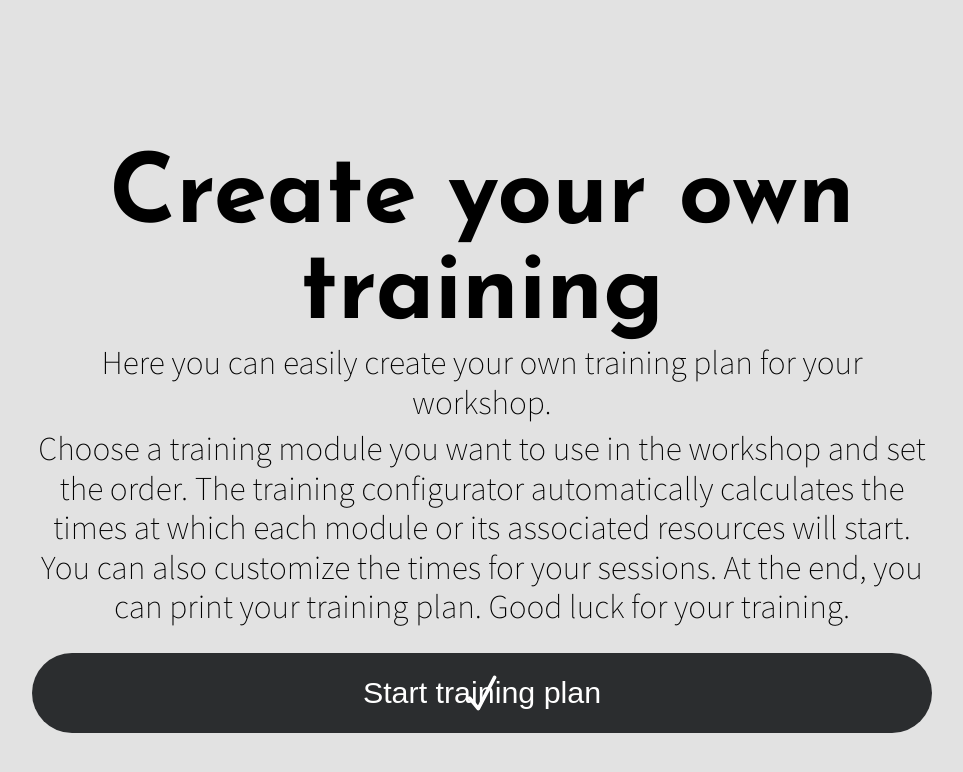
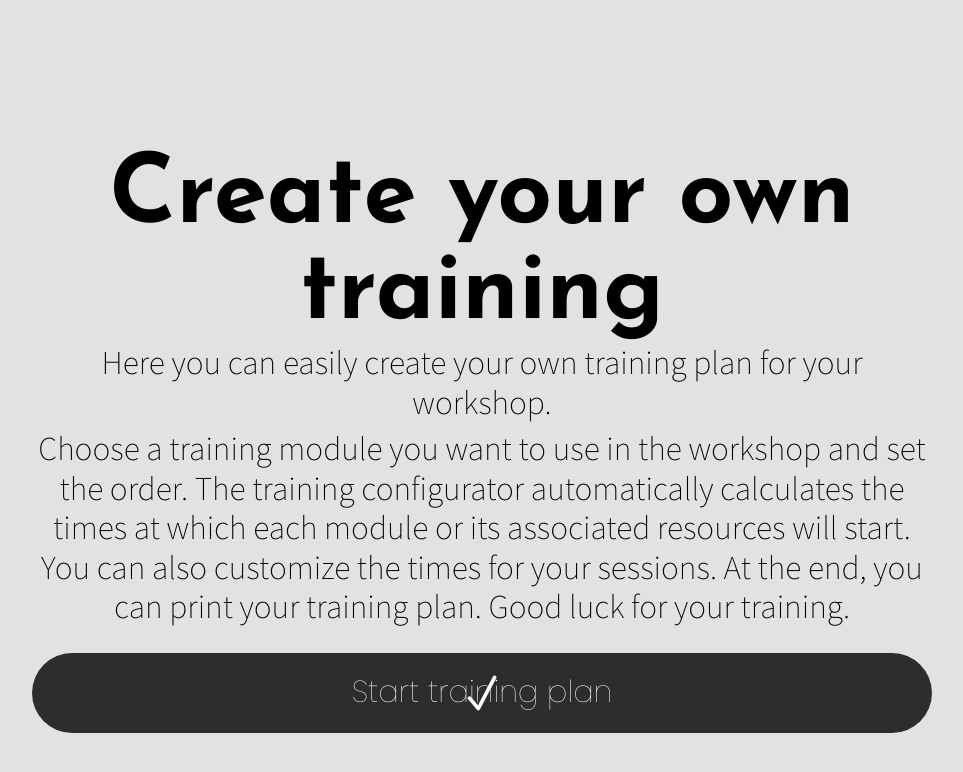
Before and after one commit to ASKtraining/Training, a Jekyll site: the page built from index.html, in a window 1280 px wide. Shown: the top 772 px of the page, without its empty margins (158-1121 px from the left). Built offline with Jekyll 4.4.1, drawn with Linux system fonts in a browser that asks for light colours.

Commit message:
updated font poppins

```diff
--- a/_sass/font-poppins.scss
+++ b/_sass/font-poppins.scss
@@ -1,143 +1,144 @@
 /* poppins-100 - devanagari_latin_latin-ext */
-@font-face
-  font-display: swap /* Check https://developer.mozilla.org/en-US/docs/Web/CSS/@font-face/font-display for other options. */
-  font-family: 'Poppins'
-  font-style: normal
-  font-weight: 100
-  src: url('../fonts/poppins-v20-devanagari_latin_latin-ext-100.woff2') format('woff2') /* Chrome 36+, Opera 23+, Firefox 39+, Safari 12+, iOS 10+ */
-
+@font-face {
+  font-display: swap; /* Check https://developer.mozilla.org/en-US/docs/Web/CSS/@font-face/font-display for other options. */
+  font-family: 'Poppins';
+  font-style: normal;
+  font-weight: 100;
+  src: url('../fonts/poppins-v20-devanagari_latin_latin-ext-100.woff2') format('woff2'); /* Chrome 36+, Opera 23+, Firefox 39+, Safari 12+, iOS 10+ */
+}
 /* poppins-100italic - devanagari_latin_latin-ext */
-@font-face
-  font-display: swap /* Check https://developer.mozilla.org/en-US/docs/Web/CSS/@font-face/font-display for other options. */
-  font-family: 'Poppins'
-  font-style: italic
-  font-weight: 100
-  src: url('../fonts/poppins-v20-devanagari_latin_latin-ext-100italic.woff2') format('woff2') /* Chrome 36+, Opera 23+, Firefox 39+, Safari 12+, iOS 10+ */
-
+@font-face {
+  font-display: swap; /* Check https://developer.mozilla.org/en-US/docs/Web/CSS/@font-face/font-display for other options. */
+  font-family: 'Poppins';
+  font-style: italic;
+  font-weight: 100;
+  src: url('../fonts/poppins-v20-devanagari_latin_latin-ext-100italic.woff2') format('woff2'); /* Chrome 36+, Opera 23+, Firefox 39+, Safari 12+, iOS 10+ */
+}
 /* poppins-200 - devanagari_latin_latin-ext */
-@font-face
-  font-display: swap /* Check https://developer.mozilla.org/en-US/docs/Web/CSS/@font-face/font-display for other options. */
-  font-family: 'Poppins'
-  font-style: normal
-  font-weight: 200
-  src: url('../fonts/poppins-v20-devanagari_latin_latin-ext-200.woff2') format('woff2') /* Chrome 36+, Opera 23+, Firefox 39+, Safari 12+, iOS 10+ */
-
+@font-face {
+  font-display: swap; /* Check https://developer.mozilla.org/en-US/docs/Web/CSS/@font-face/font-display for other options. */
+  font-family: 'Poppins';
+  font-style: normal;
+  font-weight: 200;
+  src: url('../fonts/poppins-v20-devanagari_latin_latin-ext-200.woff2') format('woff2'); /* Chrome 36+, Opera 23+, Firefox 39+, Safari 12+, iOS 10+ */
+}
 /* poppins-200italic - devanagari_latin_latin-ext */
-@font-face
-  font-display: swap /* Check https://developer.mozilla.org/en-US/docs/Web/CSS/@font-face/font-display for other options. */
-  font-family: 'Poppins'
-  font-style: italic
-  font-weight: 200
-  src: url('../fonts/poppins-v20-devanagari_latin_latin-ext-200italic.woff2') format('woff2') /* Chrome 36+, Opera 23+, Firefox 39+, Safari 12+, iOS 10+ */
-
+@font-face {
+  font-display: swap; /* Check https://developer.mozilla.org/en-US/docs/Web/CSS/@font-face/font-display for other options. */
+  font-family: 'Poppins';
+  font-style: italic;
+  font-weight: 200;
+  src: url('../fonts/poppins-v20-devanagari_latin_latin-ext-200italic.woff2') format('woff2'); /* Chrome 36+, Opera 23+, Firefox 39+, Safari 12+, iOS 10+ */
+}
 /* poppins-300 - devanagari_latin_latin-ext */
-@font-face
-  font-display: swap /* Check https://developer.mozilla.org/en-US/docs/Web/CSS/@font-face/font-display for other options. */
-  font-family: 'Poppins'
-  font-style: normal
-  font-weight: 300
-  src: url('../fonts/poppins-v20-devanagari_latin_latin-ext-300.woff2') format('woff2') /* Chrome 36+, Opera 23+, Firefox 39+, Safari 12+, iOS 10+ */
-
+@font-face {
+  font-display: swap; /* Check https://developer.mozilla.org/en-US/docs/Web/CSS/@font-face/font-display for other options. */
+  font-family: 'Poppins';
+  font-style: normal;
+  font-weight: 300;
+  src: url('../fonts/poppins-v20-devanagari_latin_latin-ext-300.woff2') format('woff2'); /* Chrome 36+, Opera 23+, Firefox 39+, Safari 12+, iOS 10+ */
+}
 /* poppins-300italic - devanagari_latin_latin-ext */
-@font-face
-  font-display: swap /* Check https://developer.mozilla.org/en-US/docs/Web/CSS/@font-face/font-display for other options. */
-  font-family: 'Poppins'
-  font-style: italic
-  font-weight: 300
-  src: url('../fonts/poppins-v20-devanagari_latin_latin-ext-300italic.woff2') format('woff2') /* Chrome 36+, Opera 23+, Firefox 39+, Safari 12+, iOS 10+ */
-
+@font-face {
+  font-display: swap; /* Check https://developer.mozilla.org/en-US/docs/Web/CSS/@font-face/font-display for other options. */
+  font-family: 'Poppins';
+  font-style: italic;
+  font-weight: 300;
+  src: url('../fonts/poppins-v20-devanagari_latin_latin-ext-300italic.woff2') format('woff2'); /* Chrome 36+, Opera 23+, Firefox 39+, Safari 12+, iOS 10+ */
+}
 /* poppins-regular - devanagari_latin_latin-ext */
-@font-face
-  font-display: swap /* Check https://developer.mozilla.org/en-US/docs/Web/CSS/@font-face/font-display for other options. */
-  font-family: 'Poppins'
-  font-style: normal
-  font-weight: 400
-  src: url('../fonts/poppins-v20-devanagari_latin_latin-ext-regular.woff2') format('woff2') /* Chrome 36+, Opera 23+, Firefox 39+, Safari 12+, iOS 10+ */
-
+@font-face {
+  font-display: swap; /* Check https://developer.mozilla.org/en-US/docs/Web/CSS/@font-face/font-display for other options. */
+  font-family: 'Poppins';
+  font-style: normal;
+  font-weight: 400;
+  src: url('../fonts/poppins-v20-devanagari_latin_latin-ext-regular.woff2') format('woff2'); /* Chrome 36+, Opera 23+, Firefox 39+, Safari 12+, iOS 10+ */
+}
 /* poppins-italic - devanagari_latin_latin-ext */
-@font-face
-  font-display: swap /* Check https://developer.mozilla.org/en-US/docs/Web/CSS/@font-face/font-display for other options. */
-  font-family: 'Poppins'
-  font-style: italic
-  font-weight: 400
-  src: url('../fonts/poppins-v20-devanagari_latin_latin-ext-italic.woff2') format('woff2') /* Chrome 36+, Opera 23+, Firefox 39+, Safari 12+, iOS 10+ */
-
+@font-face {
+  font-display: swap; /* Check https://developer.mozilla.org/en-US/docs/Web/CSS/@font-face/font-display for other options. */
+  font-family: 'Poppins';
+  font-style: italic;
+  font-weight: 400;
+  src: url('../fonts/poppins-v20-devanagari_latin_latin-ext-italic.woff2') format('woff2'); /* Chrome 36+, Opera 23+, Firefox 39+, Safari 12+, iOS 10+ */
+}
 /* poppins-500 - devanagari_latin_latin-ext */
-@font-face
-  font-display: swap /* Check https://developer.mozilla.org/en-US/docs/Web/CSS/@font-face/font-display for other options. */
-  font-family: 'Poppins'
-  font-style: normal
-  font-weight: 500
-  src: url('../fonts/poppins-v20-devanagari_latin_latin-ext-500.woff2') format('woff2') /* Chrome 36+, Opera 23+, Firefox 39+, Safari 12+, iOS 10+ */
-
+@font-face {
+  font-display: swap; /* Check https://developer.mozilla.org/en-US/docs/Web/CSS/@font-face/font-display for other options. */
+  font-family: 'Poppins';
+  font-style: normal;
+  font-weight: 500;
+  src: url('../fonts/poppins-v20-devanagari_latin_latin-ext-500.woff2') format('woff2'); /* Chrome 36+, Opera 23+, Firefox 39+, Safari 12+, iOS 10+ */
+}
 /* poppins-500italic - devanagari_latin_latin-ext */
-@font-face
-  font-display: swap /* Check https://developer.mozilla.org/en-US/docs/Web/CSS/@font-face/font-display for other options. */
-  font-family: 'Poppins'
-  font-style: italic
-  font-weight: 500
-  src: url('../fonts/poppins-v20-devanagari_latin_latin-ext-500italic.woff2') format('woff2') /* Chrome 36+, Opera 23+, Firefox 39+, Safari 12+, iOS 10+ */
-
+@font-face {
+  font-display: swap; /* Check https://developer.mozilla.org/en-US/docs/Web/CSS/@font-face/font-display for other options. */
+  font-family: 'Poppins';
+  font-style: italic;
+  font-weight: 500;
+  src: url('../fonts/poppins-v20-devanagari_latin_latin-ext-500italic.woff2') format('woff2'); /* Chrome 36+, Opera 23+, Firefox 39+, Safari 12+, iOS 10+ */
+}
 /* poppins-600 - devanagari_latin_latin-ext */
-@font-face
-  font-display: swap /* Check https://developer.mozilla.org/en-US/docs/Web/CSS/@font-face/font-display for other options. */
-  font-family: 'Poppins'
-  font-style: normal
-  font-weight: 600
-  src: url('../fonts/poppins-v20-devanagari_latin_latin-ext-600.woff2') format('woff2') /* Chrome 36+, Opera 23+, Firefox 39+, Safari 12+, iOS 10+ */
-
+@font-face {
+  font-display: swap; /* Check https://developer.mozilla.org/en-US/docs/Web/CSS/@font-face/font-display for other options. */
+  font-family: 'Poppins';
+  font-style: normal;
+  font-weight: 600;
+  src: url('../fonts/poppins-v20-devanagari_latin_latin-ext-600.woff2') format('woff2'); /* Chrome 36+, Opera 23+, Firefox 39+, Safari 12+, iOS 10+ */
+}
 /* poppins-600italic - devanagari_latin_latin-ext */
-@font-face
-  font-display: swap /* Check https://developer.mozilla.org/en-US/docs/Web/CSS/@font-face/font-display for other options. */
-  font-family: 'Poppins'
-  font-style: italic
-  font-weight: 600
-  src: url('../fonts/poppins-v20-devanagari_latin_latin-ext-600italic.woff2') format('woff2') /* Chrome 36+, Opera 23+, Firefox 39+, Safari 12+, iOS 10+ */
-
+@font-face {
+  font-display: swap; /* Check https://developer.mozilla.org/en-US/docs/Web/CSS/@font-face/font-display for other options. */
+  font-family: 'Poppins';
+  font-style: italic;
+  font-weight: 600;
+  src: url('../fonts/poppins-v20-devanagari_latin_latin-ext-600italic.woff2') format('woff2'); /* Chrome 36+, Opera 23+, Firefox 39+, Safari 12+, iOS 10+ */
+}
 /* poppins-700 - devanagari_latin_latin-ext */
-@font-face
-  font-display: swap /* Check https://developer.mozilla.org/en-US/docs/Web/CSS/@font-face/font-display for other options. */
-  font-family: 'Poppins'
-  font-style: normal
-  font-weight: 700
-  src: url('../fonts/poppins-v20-devanagari_latin_latin-ext-700.woff2') format('woff2') /* Chrome 36+, Opera 23+, Firefox 39+, Safari 12+, iOS 10+ */
-
+@font-face {
+  font-display: swap; /* Check https://developer.mozilla.org/en-US/docs/Web/CSS/@font-face/font-display for other options. */
+  font-family: 'Poppins';
+  font-style: normal;
+  font-weight: 700;
+  src: url('../fonts/poppins-v20-devanagari_latin_latin-ext-700.woff2') format('woff2'); /* Chrome 36+, Opera 23+, Firefox 39+, Safari 12+, iOS 10+ */
+}
 /* poppins-700italic - devanagari_latin_latin-ext */
-@font-face
-  font-display: swap /* Check https://developer.mozilla.org/en-US/docs/Web/CSS/@font-face/font-display for other options. */
-  font-family: 'Poppins'
-  font-style: italic
-  font-weight: 700
-  src: url('../fonts/poppins-v20-devanagari_latin_latin-ext-700italic.woff2') format('woff2') /* Chrome 36+, Opera 23+, Firefox 39+, Safari 12+, iOS 10+ */
-
+@font-face {
+  font-display: swap; /* Check https://developer.mozilla.org/en-US/docs/Web/CSS/@font-face/font-display for other options. */
+  font-family: 'Poppins';
+  font-style: italic;
+  font-weight: 700;
+  src: url('../fonts/poppins-v20-devanagari_latin_latin-ext-700italic.woff2') format('woff2'); /* Chrome 36+, Opera 23+, Firefox 39+, Safari 12+, iOS 10+ */
+}
 /* poppins-800 - devanagari_latin_latin-ext */
-@font-face
-  font-display: swap /* Check https://developer.mozilla.org/en-US/docs/Web/CSS/@font-face/font-display for other options. */
-  font-family: 'Poppins'
-  font-style: normal
-  font-weight: 800
-  src: url('../fonts/poppins-v20-devanagari_latin_latin-ext-800.woff2') format('woff2') /* Chrome 36+, Opera 23+, Firefox 39+, Safari 12+, iOS 10+ */
-
+@font-face {
+  font-display: swap; /* Check https://developer.mozilla.org/en-US/docs/Web/CSS/@font-face/font-display for other options. */
+  font-family: 'Poppins';
+  font-style: normal;
+  font-weight: 800;
+  src: url('../fonts/poppins-v20-devanagari_latin_latin-ext-800.woff2') format('woff2'); /* Chrome 36+, Opera 23+, Firefox 39+, Safari 12+, iOS 10+ */
+}
 /* poppins-800italic - devanagari_latin_latin-ext */
-@font-face
-  font-display: swap /* Check https://developer.mozilla.org/en-US/docs/Web/CSS/@font-face/font-display for other options. */
-  font-family: 'Poppins'
-  font-style: italic
-  font-weight: 800
-  src: url('../fonts/poppins-v20-devanagari_latin_latin-ext-800italic.woff2') format('woff2') /* Chrome 36+, Opera 23+, Firefox 39+, Safari 12+, iOS 10+ */
-
+@font-face {
+  font-display: swap; /* Check https://developer.mozilla.org/en-US/docs/Web/CSS/@font-face/font-display for other options. */
+  font-family: 'Poppins';
+  font-style: italic;
+  font-weight: 800;
+  src: url('../fonts/poppins-v20-devanagari_latin_latin-ext-800italic.woff2') format('woff2'); /* Chrome 36+, Opera 23+, Firefox 39+, Safari 12+, iOS 10+ */
+}
 /* poppins-900 - devanagari_latin_latin-ext */
-@font-face
-  font-display: swap /* Check https://developer.mozilla.org/en-US/docs/Web/CSS/@font-face/font-display for other options. */
-  font-family: 'Poppins'
-  font-style: normal
-  font-weight: 900
-  src: url('../fonts/poppins-v20-devanagari_latin_latin-ext-900.woff2') format('woff2') /* Chrome 36+, Opera 23+, Firefox 39+, Safari 12+, iOS 10+ */
-
+@font-face {
+  font-display: swap; /* Check https://developer.mozilla.org/en-US/docs/Web/CSS/@font-face/font-display for other options. */
+  font-family: 'Poppins';
+  font-style: normal;
+  font-weight: 900;
+  src: url('../fonts/poppins-v20-devanagari_latin_latin-ext-900.woff2') format('woff2'); /* Chrome 36+, Opera 23+, Firefox 39+, Safari 12+, iOS 10+ */
+}
 /* poppins-900italic - devanagari_latin_latin-ext */
-@font-face
-  font-display: swap /* Check https://developer.mozilla.org/en-US/docs/Web/CSS/@font-face/font-display for other options. */
-  font-family: 'Poppins'
-  font-style: italic
-  font-weight: 900
-  src: url('../fonts/poppins-v20-devanagari_latin_latin-ext-900italic.woff2') format('woff2') /* Chrome 36+, Opera 23+, Firefox 39+, Safari 12+, iOS 10+ */
+@font-face {
+  font-display: swap; /* Check https://developer.mozilla.org/en-US/docs/Web/CSS/@font-face/font-display for other options. */
+  font-family: 'Poppins';
+  font-style: italic;
+  font-weight: 900;
+  src: url('../fonts/poppins-v20-devanagari_latin_latin-ext-900italic.woff2') format('woff2'); /* Chrome 36+, Opera 23+, Firefox 39+, Safari 12+, iOS 10+ */
+}
```
Also changed, not shown: assets/css/font-poppins.min.css, 1 other file.
